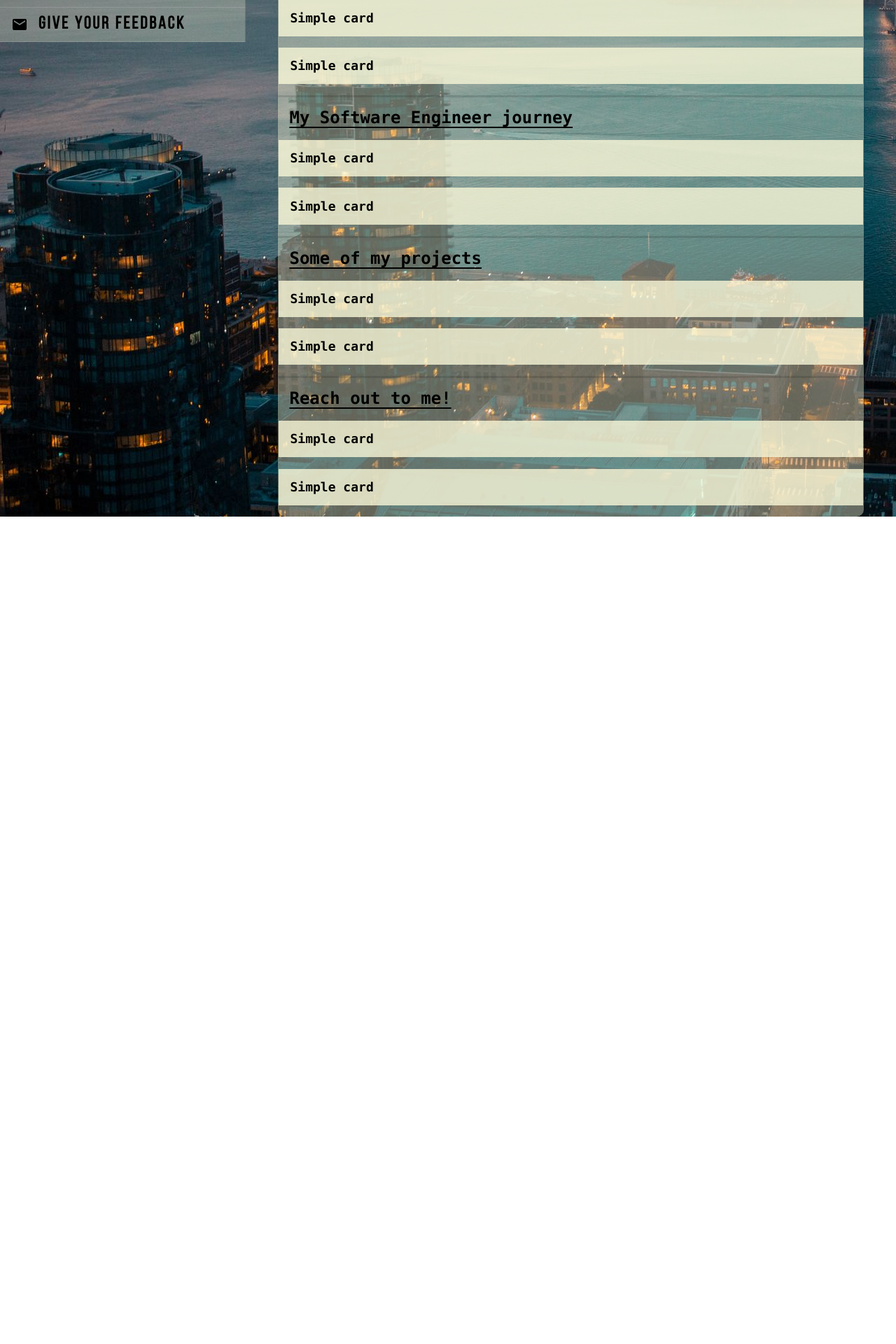
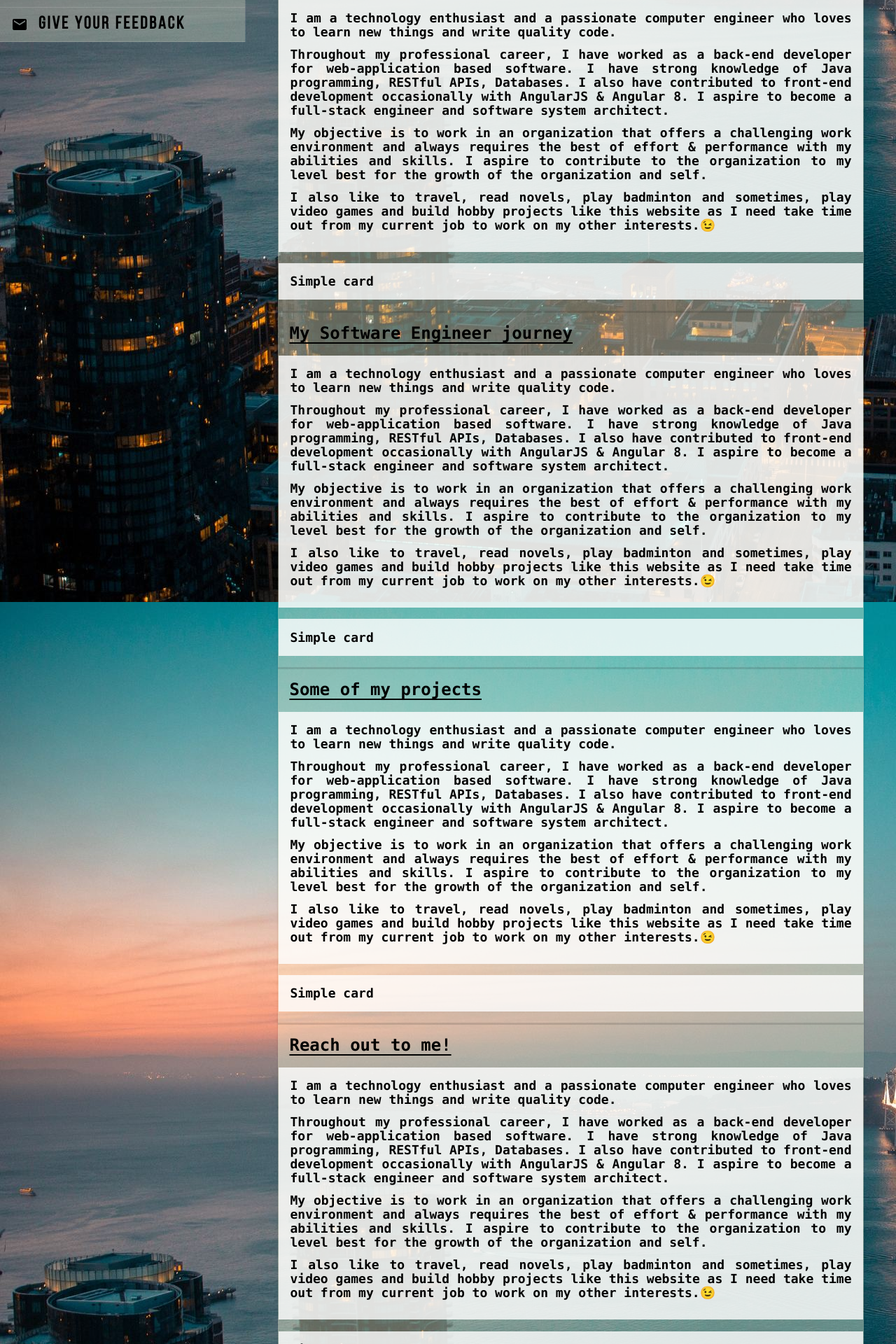
Before and after one commit to rohit2395/portfolio-static, an Angular app: page /home in a window 1280 px wide. Shown: the part 740-2660 px from the top of the page at 70% size. Before the commit the page ends 1478 px from the top, so only its background shows below. Built offline with nearby package versions, Linux system fonts and the light colour scheme.

Commit message:
refactored the code

```diff
--- a/src/app/components/blogs/blogs.component.scss
+++ b/src/app/components/blogs/blogs.component.scss
@@ -28,7 +28,8 @@ h1{
     font-size: large;
     font-family: 'Consolas', 'arial', sans-serif;
     font-weight: bold;
-    background-color:rgba(248, 247, 216, 0.8);
+    // background-color:rgba(248, 247, 216, 0.8);
+    background-color: rgba(255, 255, 255, 0.8);
     color: black;
     margin-bottom: 2%;
     padding:2%;
--- a/src/app/components/contact/contact.component.html
+++ b/src/app/components/contact/contact.component.html
@@ -1,4 +1,16 @@
 <section>
-    <div [attr.id]="'contact'">
+    <div>
+        <p>
+            I am a technology enthusiast and a passionate computer engineer who loves to learn new things and write quality code.
+        </p>
+        <p>
+            Throughout my professional career, I have worked as a back-end developer for web-application based software. I have strong knowledge of Java programming, RESTful APIs, Databases. I also have contributed to front-end development occasionally with AngularJS & Angular 8.   I aspire to become a full-stack engineer and software system architect.
+        </p>
+        <p>
+            My objective is to work in an organization that offers a challenging work environment and always requires the best of effort & performance with my abilities and skills. I aspire to contribute to the organization to my level best for the growth of the organization and self.
+        </p>
+        <p>
+            I also like to travel, read novels, play badminton and sometimes, play video games and build hobby projects like this website as I need take time out from my current job to work on my other interests.😉
+        </p>
     </div>
 </section>
--- a/src/app/components/experience/experience.component.html
+++ b/src/app/components/experience/experience.component.html
@@ -1,4 +1,16 @@
 <section>
-    <div [attr.id]="'experience'">
+    <div>
+        <p>
+            I am a technology enthusiast and a passionate computer engineer who loves to learn new things and write quality code.
+        </p>
+        <p>
+            Throughout my professional career, I have worked as a back-end developer for web-application based software. I have strong knowledge of Java programming, RESTful APIs, Databases. I also have contributed to front-end development occasionally with AngularJS & Angular 8.   I aspire to become a full-stack engineer and software system architect.
+        </p>
+        <p>
+            My objective is to work in an organization that offers a challenging work environment and always requires the best of effort & performance with my abilities and skills. I aspire to contribute to the organization to my level best for the growth of the organization and self.
+        </p>
+        <p>
+            I also like to travel, read novels, play badminton and sometimes, play video games and build hobby projects like this website as I need take time out from my current job to work on my other interests.😉
+        </p>
     </div>
 </section>
--- a/src/app/components/feedback/feedback.component.scss
+++ b/src/app/components/feedback/feedback.component.scss
@@ -26,7 +26,8 @@ h1{
     font-size: large;
     font-family: 'Consolas', 'arial', sans-serif;
     font-weight: bold;
-    background-color:rgba(248, 247, 216, 0.8);
+    // background-color:rgba(248, 247, 216, 0.8);
+    background-color: rgba(255, 255, 255, 0.8);
     color: black;
     margin-bottom: 2%;
     padding:2%;
--- a/src/app/components/portfolio/portfolio.component.html
+++ b/src/app/components/portfolio/portfolio.component.html
@@ -1,39 +1,60 @@
 <div class="portfolio" [@onMainContentChange]="onSideNavChange ? 'open' : 'close'">
     <mat-card class="portfolio-card topborder-radius bottomborder-radius">
+
         <h1>Hello Visitor!👋,</h1>
         <div class="row">
             <p>
-                I am a technology enthusiast and a passionate computer engineer who loves to learn new things and write quality code.
+                I am a technology enthusiast and a passionate computer engineer who loves to learn new things and write
+                quality code.
             </p>
             <p>
-                Throughout my professional career, I have worked as a back-end developer for web-application based software. I have strong knowledge of Java programming, RESTful APIs, Databases. I also have contributed to front-end development occasionally with AngularJS & Angular 8.   I aspire to become a full-stack engineer and software system architect.
+                Throughout my professional career, I have worked as a back-end developer for web-application based
+                software. I have strong knowledge of Java programming, RESTful APIs, Databases. I also have contributed
+                to front-end development occasionally with AngularJS & Angular 8. I aspire to become a full-stack
+                engineer and software system architect.
             </p>
             <p>
-                My objective is to work in an organization that offers a challenging work environment and always requires the best of effort & performance with my abilities and skills. I aspire to contribute to the organization to my level best for the growth of the organization and self.
+                My objective is to work in an organization that offers a challenging work environment and always
+                requires the best of effort & performance with my abilities and skills. I aspire to contribute to the
+                organization to my level best for the growth of the organization and self.
             </p>
             <p>
-                I also like to travel, read novels, play badminton and sometimes, play video games and build hobby projects like this website as I need take time out from my current job to work on my other interests.😉
+                I also like to travel, read novels, play badminton and sometimes, play video games and build hobby
+                projects like this website as I need take time out from my current job to work on my other interests.😉
             </p>
         </div>
+
         <mat-divider></mat-divider>
-        <h1>My Skills</h1>
-        <app-skills></app-skills>
+
+        <h1 [attr.id]="'skills'">My Skills</h1>
+        <div class="row">
+            <app-skills></app-skills>
+        </div>
         <div class="row">Simple card</div>
+
+        <mat-divider></mat-divider>
+
+        <h1 [attr.id]="'experience'">My Software Engineer journey</h1>
+        <div class="row">
+            <app-experience></app-experience>
+        </div>
         <div class="row">Simple card</div>
+
         <mat-divider></mat-divider>
-        <h1>My Software Engineer journey</h1>
-        <app-experience></app-experience>
+
+        <h1 [attr.id]="'projects'">Some of my projects</h1>
+        <div class="row">
+            <app-projects></app-projects>
+        </div>
         <div class="row">Simple card</div>
+
+        <mat-divider></mat-divider>
+
+        <h1 [attr.id]="'contact'">Reach out to me!</h1>
+        <div class="row">
+            <app-contact></app-contact>
+        </div>
         <div class="row">Simple card</div>
-        <mat-divider></mat-divider>
-        <h1>Some of my projects</h1>
-        <app-projects></app-projects>
-        <div class="row">Simple card</div>
-        <div class="row">Simple card</div>
-        <mat-divider></mat-divider>
-        <h1>Reach out to me!</h1>
-        <app-contact></app-contact>
-        <div class="row">Simple card</div>
-        <div class="row">Simple card</div>
+
     </mat-card>
 </div>
--- a/src/app/components/portfolio/portfolio.component.scss
+++ b/src/app/components/portfolio/portfolio.component.scss
@@ -35,7 +35,8 @@ h1{
     font-size: large;
     font-family: 'Consolas', 'arial', sans-serif;
     font-weight: bold;
-    background-color:rgba(248, 247, 216, 0.8);
+    // background-color:rgba(248, 247, 216, 0.8);
+    background-color: rgba(255, 255, 255, 0.8);
     color: black;
     margin-bottom: 2%;
     padding:2%;
@@ -46,4 +47,5 @@ h1{
 .mat-divider{
     border-width: medium;
     border-top-color: rgba(0, 0, 0, 0.12);
+
 }
--- a/src/app/components/projects/projects.component.html
+++ b/src/app/components/projects/projects.component.html
@@ -1,4 +1,16 @@
 <section>
-    <div [attr.id]="'projects'">
+    <div>
+        <p>
+            I am a technology enthusiast and a passionate computer engineer who loves to learn new things and write quality code.
+        </p>
+        <p>
+            Throughout my professional career, I have worked as a back-end developer for web-application based software. I have strong knowledge of Java programming, RESTful APIs, Databases. I also have contributed to front-end development occasionally with AngularJS & Angular 8.   I aspire to become a full-stack engineer and software system architect.
+        </p>
+        <p>
+            My objective is to work in an organization that offers a challenging work environment and always requires the best of effort & performance with my abilities and skills. I aspire to contribute to the organization to my level best for the growth of the organization and self.
+        </p>
+        <p>
+            I also like to travel, read novels, play badminton and sometimes, play video games and build hobby projects like this website as I need take time out from my current job to work on my other interests.😉
+        </p>
     </div>
 </section>
--- a/src/app/components/side-menu/side-menu.component.scss
+++ b/src/app/components/side-menu/side-menu.component.scss
@@ -30,13 +30,13 @@
   transition: 400ms;
 }
 .menu-item:hover{
-  background-color: #F9F1DF;
+  background-color: rgba(255, 255, 255, 0.8);
   padding-left: 10%;
 }
 
 .active-list-item {
   // transform: 400ms !important;
-  background-color: #F9F1DF !important;
+  background-color: rgba(255, 255, 255, 0.8) !important;
   padding-left: 10%  !important;
 }
 
--- a/src/app/components/skills/skills.component.html
+++ b/src/app/components/skills/skills.component.html
@@ -1,5 +1,16 @@
 <section>
-    <div [attr.id]="'skills'">
-
+    <div>
+        <p>
+            I am a technology enthusiast and a passionate computer engineer who loves to learn new things and write quality code.
+        </p>
+        <p>
+            Throughout my professional career, I have worked as a back-end developer for web-application based software. I have strong knowledge of Java programming, RESTful APIs, Databases. I also have contributed to front-end development occasionally with AngularJS & Angular 8.   I aspire to become a full-stack engineer and software system architect.
+        </p>
+        <p>
+            My objective is to work in an organization that offers a challenging work environment and always requires the best of effort & performance with my abilities and skills. I aspire to contribute to the organization to my level best for the growth of the organization and self.
+        </p>
+        <p>
+            I also like to travel, read novels, play badminton and sometimes, play video games and build hobby projects like this website as I need take time out from my current job to work on my other interests.😉
+        </p>
     </div>
 </section>
```
